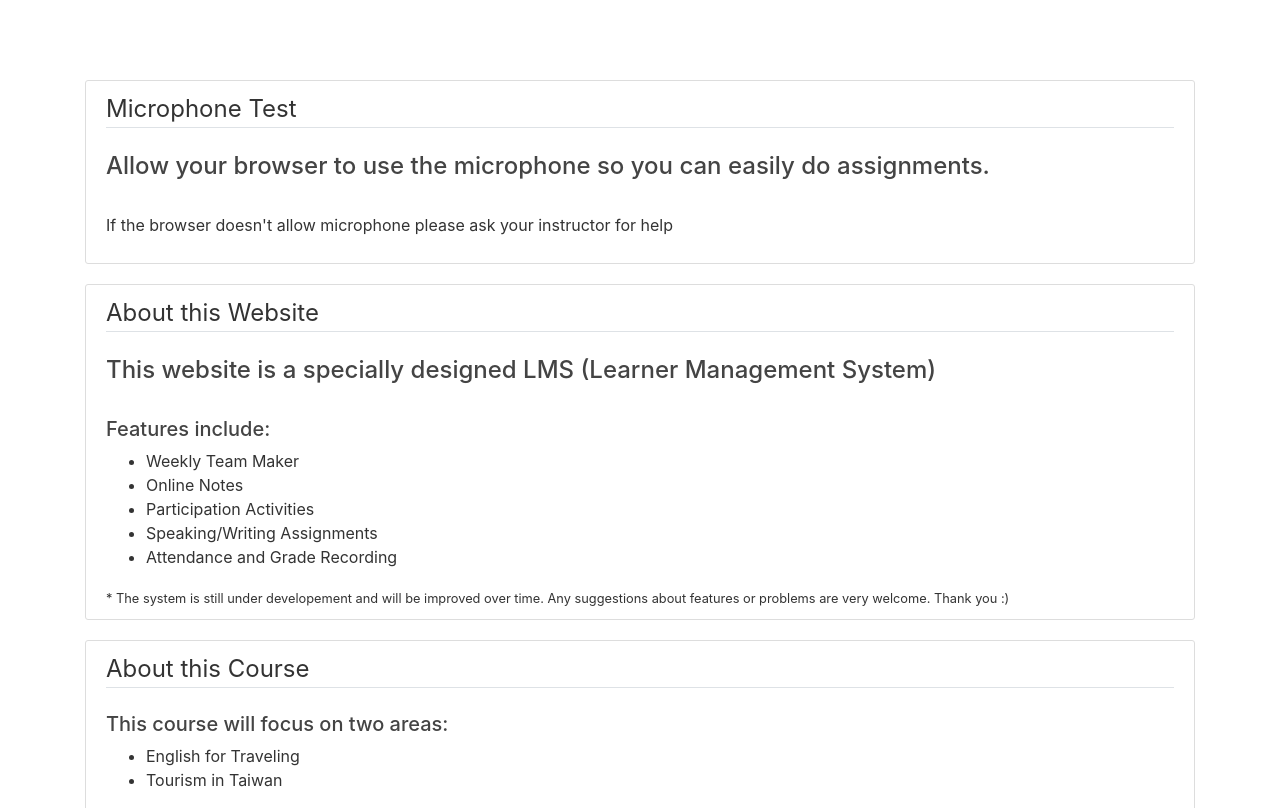
After one commit to ChrisEng0212/travel-eng, a Python web app: template templates/instructor/about.html in a window 1280 px wide. The commit adds this page. Shown: the top 808 px of the page. Run offline with Jinja, Linux system fonts and the light colour scheme; the template is opened without the code that fills it, so the values that code supplies are empty; some libraries are stand-ins or nearby versions.

Commit message:
AboutPage

```diff
--- a/routesAdmin.py
+++ b/routesAdmin.py
@@ -51,6 +51,9 @@ def error_403(error):
 def error_500(error):
     return render_template('/instructor/errors.html', error = 500 )
 
+@app.route ("/about")
+def about():
+    return render_template('instructor/about.html')
 
 @app.route("/admin", methods = ['GET', 'POST'])
 @login_required
--- /dev/null
+++ b/templates/instructor/about.html
@@ -0,0 +1,64 @@
+{% extends "layout.html" %}
+
+{% block content %}
+
+<div class="content-section">
+<legend class="border-bottom mb-4">Microphone Test</legend>
+    <h4> Allow your browser to use the microphone so you can easily do assignments.</h4>
+    <br>
+    <p> If the browser doesn't allow microphone please ask your instructor for help</p>
+    </div>
+
+<div class="content-section">
+<legend class="border-bottom mb-4">About this Website</legend>
+    <h4> This website is a specially designed LMS (Learner Management System)</h4>
+    <br>
+    <h5> Features include:</h5>
+    <ul>
+    <li>Weekly Team Maker</li>
+    <li>Online Notes</li>
+    <li>Participation Activities</li>
+    <li>Speaking/Writing Assignments</li>
+    <li>Attendance and Grade Recording</li>
+    </ul>
+
+  <small> * The system is still under developement and will be improved over time. Any suggestions about features or problems are very welcome. Thank you :)</small>
+  </div>
+
+
+
+
+<div class="content-section">
+<legend class="border-bottom mb-4">About this Course</legend>
+    <h5> This course will focus on two areas:</h5>
+    <ul>
+    <li>English for Traveling</li>
+    <li>Tourism in Taiwan</li>
+    </ul>
+
+    <div class="embed-responsive embed-responsive-4by3">
+            <iframe src="https://docs.google.com/presentation/d/e/2PACX-1vQYtXgIBzy4qj6Tay_CCGbEj5_goeFDyuml1V6f7z_ppz4sRHh4HHvWqTFph49VI3j1bSDS_zqoHyVl/embed?start=false&loop=false&delayms=3000"></iframe>
+        </div>
+        <br>
+
+  </div>
+
+
+{% endblock content %}
+
+{% block script %}
+<script>
+
+navigator.mediaDevices.getUserMedia({ audio: true })
+      .then(function(stream) {
+        console.log('You let me use your mic!')
+        alert('Great, your microphone works with this device/browser')
+      })
+      .catch(function(err) {
+        console.log('No mic for you!')
+        alert('Sorry, there may be a problem using your microphone with this device/browser')
+	  });
+
+</script>
+
+{% endblock %}
--- a/templates/layout.html
+++ b/templates/layout.html
@@ -28,6 +28,7 @@
                       <div class="collapse navbar-collapse" id="navbarToggle">
                         <div class="navbar-nav mr-auto">
                           <a class="nav-item nav-link" href= "{{ url_for ('home') }}">Home</a>
+                          <a class="nav-item nav-link" href= "{{ url_for ('about') }}">About</a>
                           <a class="nav-item nav-link" href= "{{ url_for ('att_team') }}">Attendance</a>
                           <a class="nav-item nav-link" href= "{{ url_for ('course') }}">Course</a>
                           <a class="nav-item nav-link" href= "{{ url_for ('mid_term') }}">Midterm</a>
```
